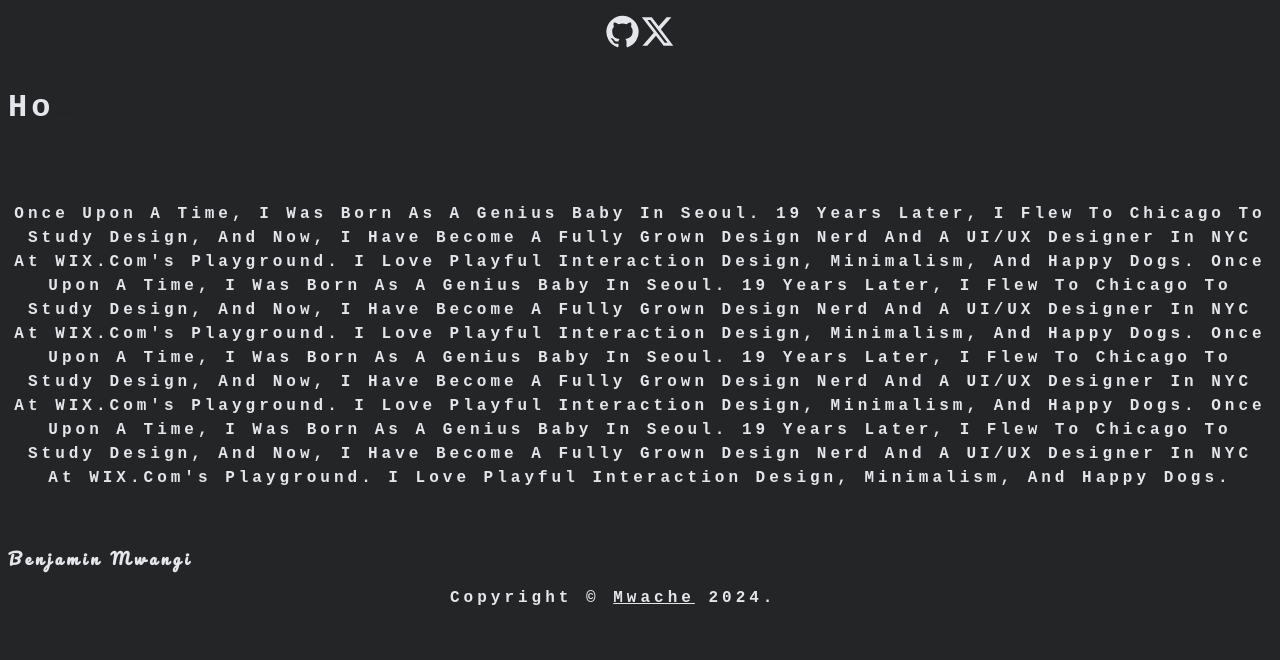
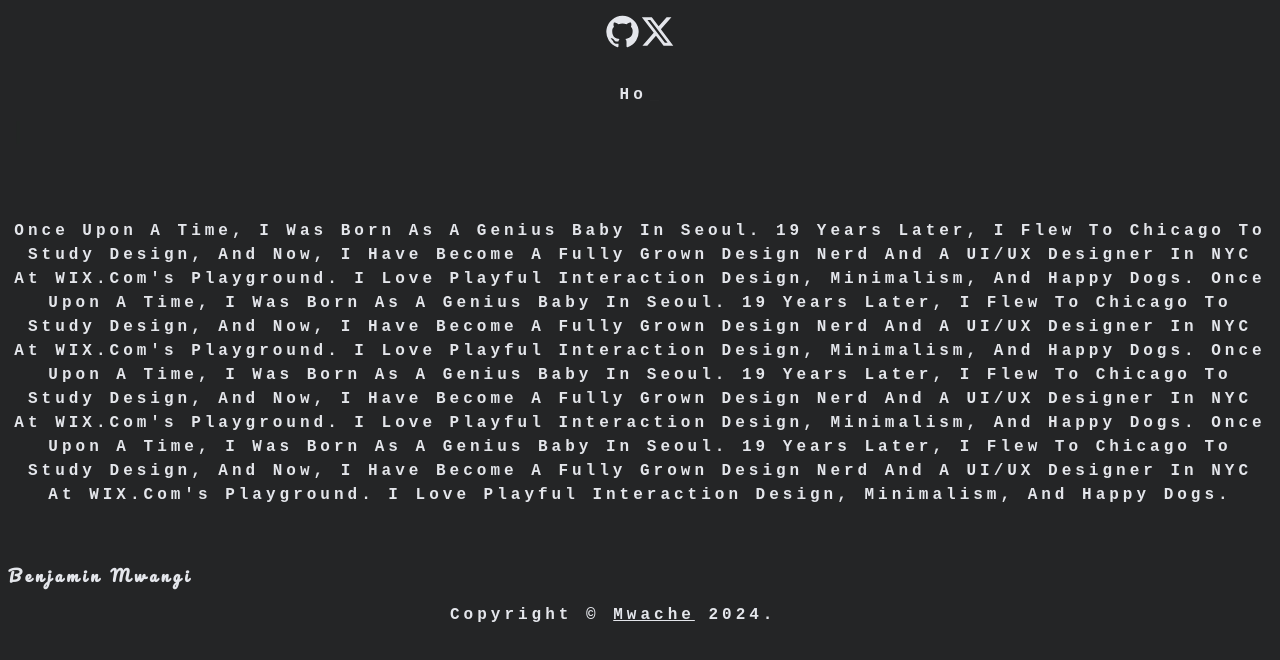
Before and after one commit to mwchben/mwache, a React (Create React App) app: page / in a window 1280 px wide. Shown: the top 660 px of the page. Built offline with nearby package versions, Linux system fonts and the light colour scheme.

Commit message:
still wip....

```diff
--- a/src/components/Copyright.js
+++ b/src/components/Copyright.js
@@ -17,7 +17,7 @@ function Copyright(props) {
             align="center"
             {...props}>
             {"Copyright © "}
-            <Link color="inherit" href="https://github.com/mwchben">
+            <Link color="inherit" className="hover" href="https://github.com/mwchben">
           Mwache
             </Link>
             {" "}{new Date().getFullYear()}
--- a/src/components/Layout/Topbar.js
+++ b/src/components/Layout/Topbar.js
@@ -8,8 +8,8 @@ export default function Topbar() {
     <>
       <Box sx={{ textAlign: "center", m: 1 }}>
         <Button sx={{ color: "#e4e6eb" }}>
-          <GitHubIcon fontSize="large" />
-          <XIcon fontSize="large" />
+          <GitHubIcon className="hover" fontSize="large" />
+          <XIcon className="hover" fontSize="large" />
         </Button>
       </Box>
     </>
--- a/src/components/Layout/functions/TextEffect.js
+++ b/src/components/Layout/functions/TextEffect.js
@@ -1,12 +1,21 @@
 import React from "react";
 
 import { Cursor, Typewriter } from "react-simple-typewriter";
+import { Typography, Box } from "@mui/material";
 
 function TextEffext() {
   return (
-    <h1>
+    <h2>
       {""}
-      <span>
+      <Typography component="div">
+        <Box sx={{
+           textAlign: 'center',
+           m: 1,
+           letterSpacing: 4,
+           fontFamily: "Monospace",
+           fontWeight: "bold",
+
+         }}>
           <Typewriter
               words={[
                 "Ciao!",
@@ -17,18 +26,20 @@ function TextEffext() {
                 "Привіт!",
                 "હેલો ત્યાં!",
               ]}
-          loop={5}
+              loop={false}
               cursor
               cursorStyle="_"
               typeSpeed={70}
               deleteSpeed={50}
               delaySpeed={1000}
             />
-      </span>
+        </Box>
+
+        </Typography>
       <span style={{ color: "green" }}>
         <Cursor />
       </span>
-    </h1>
+    </h2>
   );
 }
 
--- a/src/index.css
+++ b/src/index.css
@@ -15,3 +15,7 @@ code {
   font-family: source-code-pro, Menlo, Monaco, Consolas, 'Courier New',
     monospace;
 }
+
+.hover:hover {
+  color: #31dd21
+  }
--- a/src/index.js
+++ b/src/index.js
@@ -10,8 +10,4 @@ root.render(
     <App />
   </React.StrictMode>
 );
-
-// If you want to start measuring performance in your app, pass a function
-// to log results (for example: reportWebVitals(console.log))
-// or send to an analytics endpoint. Learn more: https://bit.ly/CRA-vitals
 reportWebVitals();
```
Also changed, not shown: 1 other file (tests, documents, lock files or other folders). Lines whose indentation alone changed are shown as unchanged.
